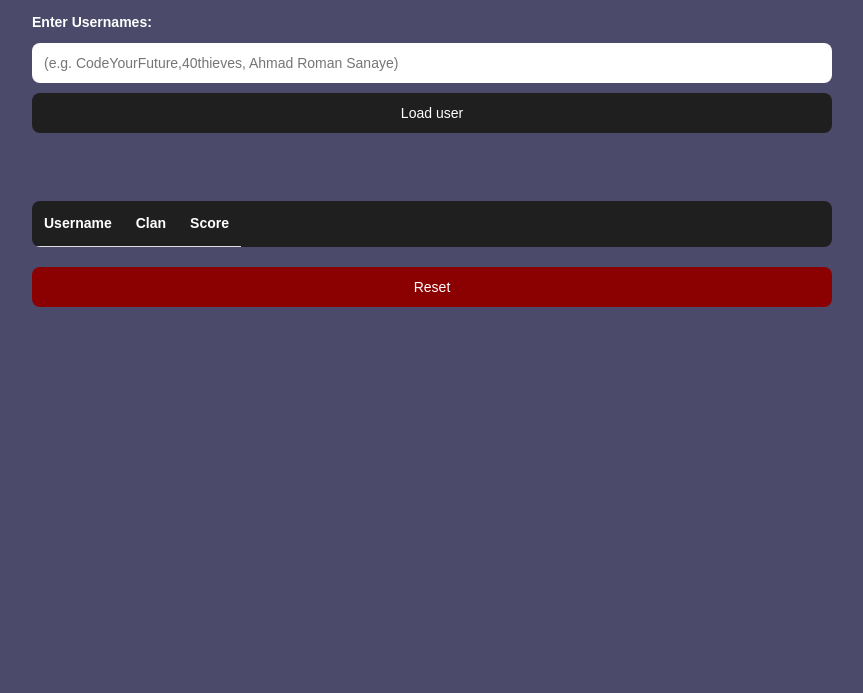
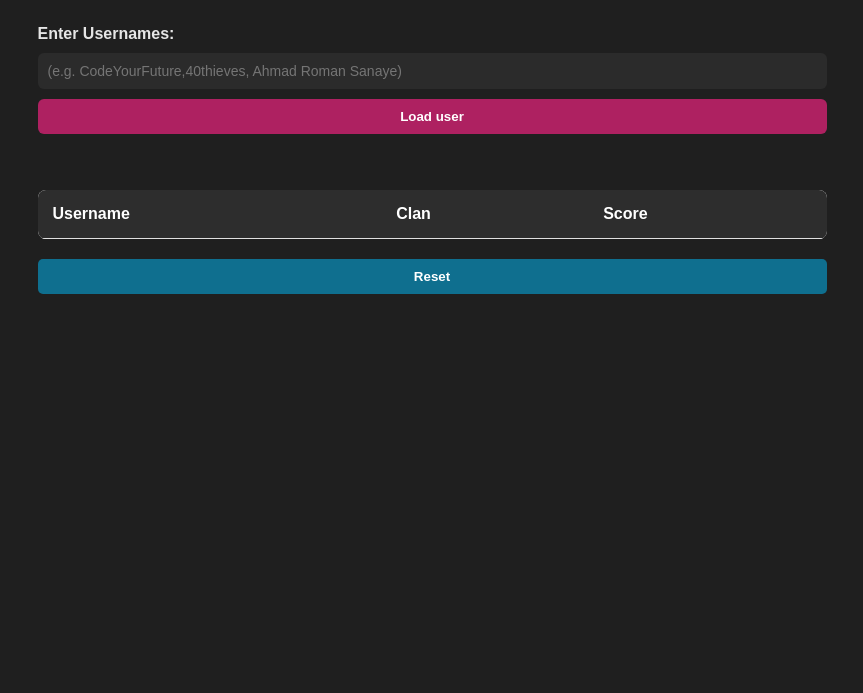
Before and after one commit to RomanSanaye/codewars-leaderboard-solo-project, a website: page index.html in a window 1280 px wide. Shown: the part 107-800 px from the top of the page, without its empty margins (208-1071 px from the left). Drawn offline with Linux system fonts and the light colour scheme.

Commit message:
CSS styles added

```diff
--- a/index.html
+++ b/index.html
@@ -28,6 +28,7 @@
         </select>
       </div>
       <br />
+      <div class="table-wrapper">
         <table class="table" id="table">
           <thead>
             <tr>
@@ -38,6 +39,8 @@
           </thead>
           <tbody id="table-body"></tbody>
         </table>
+      </div>
+
       <button type="button" id="reset-btn">Reset</button>
     </main>
     <script type="module" src="script.js"></script>
--- a/style.css
+++ b/style.css
@@ -1,14 +1,13 @@
 /* =========================
-   GLOBAL STYLES
+   GLOBAL (CODEWARS DARK STYLE)
 ========================= */
 
 body {
-  background-color: #4b4a6a;
+  background-color: #1f1f1f;
   font-family: Arial, sans-serif;
   margin: 0;
-  padding: 16px;
-  color: #ffffff;
-  line-height: 1.5;
+  padding: 20px;
+  color: #e6e6e6;
 }
 
 /* =========================
@@ -17,19 +16,16 @@ body {
 
 .container {
   width: 100%;
-  max-width: 800px;
+  max-width: 789px;
   margin: 0 auto;
 }
 
-/* =========================
-   TITLE
-========================= */
-
 .container h1 {
   text-align: center;
-  margin-bottom: 24px;
-  letter-spacing: 1px;
-  font-size: 32px;
+  margin-bottom: 40px;
+  letter-spacing: 2px;
+  font-size: clamp(24px, 5vw, 40px);
+  color: #ffcc66;
 }
 
 /* =========================
@@ -44,18 +40,21 @@ body {
 }
 
 .user-input label {
-  color: #ffffff;
+  color: #e6e6e6;
   font-weight: 600;
-  font-size: 14px;
 }
 
+/* =========================
+   INPUT FIELD
+========================= */
+
 .input {
-  padding: 12px;
+  padding: 10px;
   border: none;
-  border-radius: 8px;
+  border-radius: 6px;
   font-size: 14px;
-  width: 100%;
-  box-sizing: border-box;
+  background-color: #2b2b2b;
+  color: #ffffff;
 }
 
 /* =========================
@@ -67,7 +66,8 @@ body {
   font-weight: bold;
   margin-top: 5px;
   text-align: center;
-  color: #ffdddd;
+  letter-spacing: 1px;
+  color: #ff6b6b;
 }
 
 /* =========================
@@ -75,18 +75,18 @@ body {
 ========================= */
 
 #load-btn {
-  padding: 12px;
+  padding: 10px;
   border: none;
-  border-radius: 8px;
+  border-radius: 6px;
   cursor: pointer;
-  background-color: #1f1f1f;
+  background-color: #ae2161;
   color: #ffffff;
-  font-size: 14px;
+  font-weight: bold;
   transition: 0.2s;
 }
 
 #load-btn:hover {
-  background-color: #333333;
+  background-color: #d12f78;
 }
 
 /* =========================
@@ -99,57 +99,58 @@ body {
 }
 
 select {
-  padding: 12px;
-  border-radius: 8px;
+  padding: 10px;
+  border-radius: 6px;
   border: none;
   width: 100%;
-  font-size: 14px;
-  box-sizing: border-box;
+  background-color: #2b2b2b;
+  color: #ffffff;
 }
 
 /* =========================
-   TABLE
+   TABLE WRAPPER FIX
 ========================= */
 
 .table {
   width: 100%;
   border-collapse: collapse;
-  background: #ffffff;
-  color: #000000;
+  background: white;
+  color: black;
   border-radius: 8px;
   overflow: hidden;
-  font-size: 14px;
 }
 
-/* header */
+/* make table scroll instead of breaking layout */
+.table-wrapper {
+  width: 100%;
+  overflow-x: auto;
+}
+
+/* table header */
 .table thead {
-  display: flex;
-  justify-content: space-between;
-  width: 100%;
-  background-color: #1f1f1f;
+  background-color: #2d2d2d;
   color: #ffffff;
 }
 
-/* cells */
+/* table cells */
 .table th,
 .table td {
-  padding: 12px;
-
+  padding: 15px;
+  text-align: left;
   border-bottom: 1px solid #e0e0e0;
-  word-break: break-word;
 }
 
-/* hover */
+/* hover effect */
 .table tbody tr:hover {
   background-color: #f5f5f5;
 }
 
 /* =========================
-   TOP USER HIGHLIGHT
+   TOP USER (CODEWARS STYLE)
 ========================= */
 
 .top-user {
-  background-color: #ffd700 !important;
+  background-color: #ffd166 !important;
   font-weight: bold;
 }
 
@@ -159,42 +160,19 @@ select {
 
 #reset-btn {
   width: 100%;
-  padding: 12px;
-  background-color: #8b0000;
-  color: #ffffff;
+  padding: 10px;
+  background: #0f6f8f;
+
+  color: white;
+  font-weight: bold;
   margin-top: 20px;
-  border-radius: 8px;
+  border-radius: 5px;
   border: none;
   cursor: pointer;
-  font-size: 14px;
   transition: 0.2s;
 }
 
 #reset-btn:hover {
-  background-color: #a30000;
+  background-color: rgb(68, 142, 171);
   font-weight: bold;
 }
-
-/* =========================
-   MOBILE FRIENDLY BEHAVIOR (NO MEDIA QUERY)
-========================= */
-
-/* allows content to shrink naturally */
-table {
-  display: block;
-  overflow-x: auto;
-  white-space: nowrap;
-}
-
-/* improves spacing on small screens */
-.container {
-  padding: 10px;
-}
-
-/* input/button full width consistency */
-.input,
-#load-btn,
-#reset-btn,
-select {
-  width: 100%;
-}
```
Lines whose indentation alone changed are shown as unchanged.
